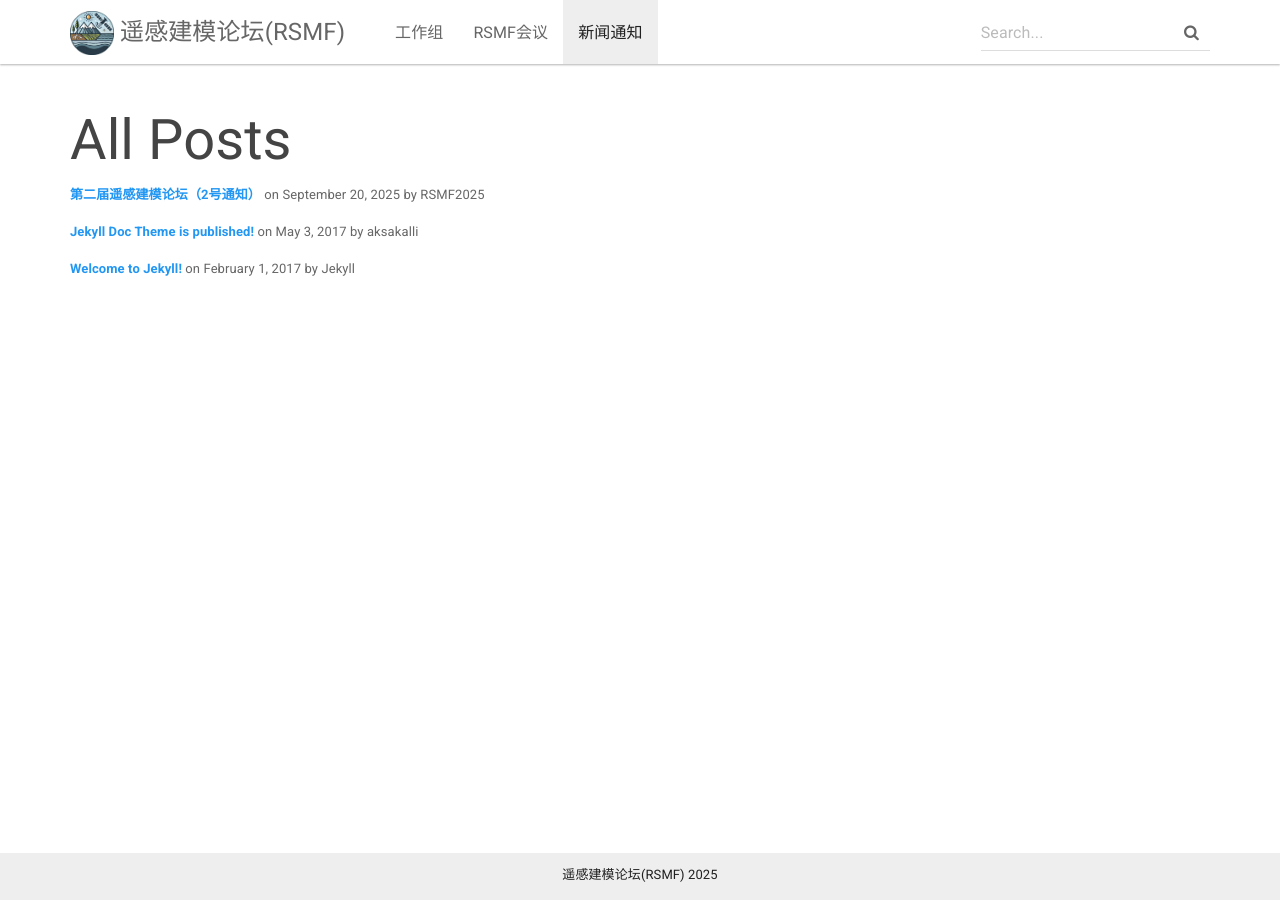
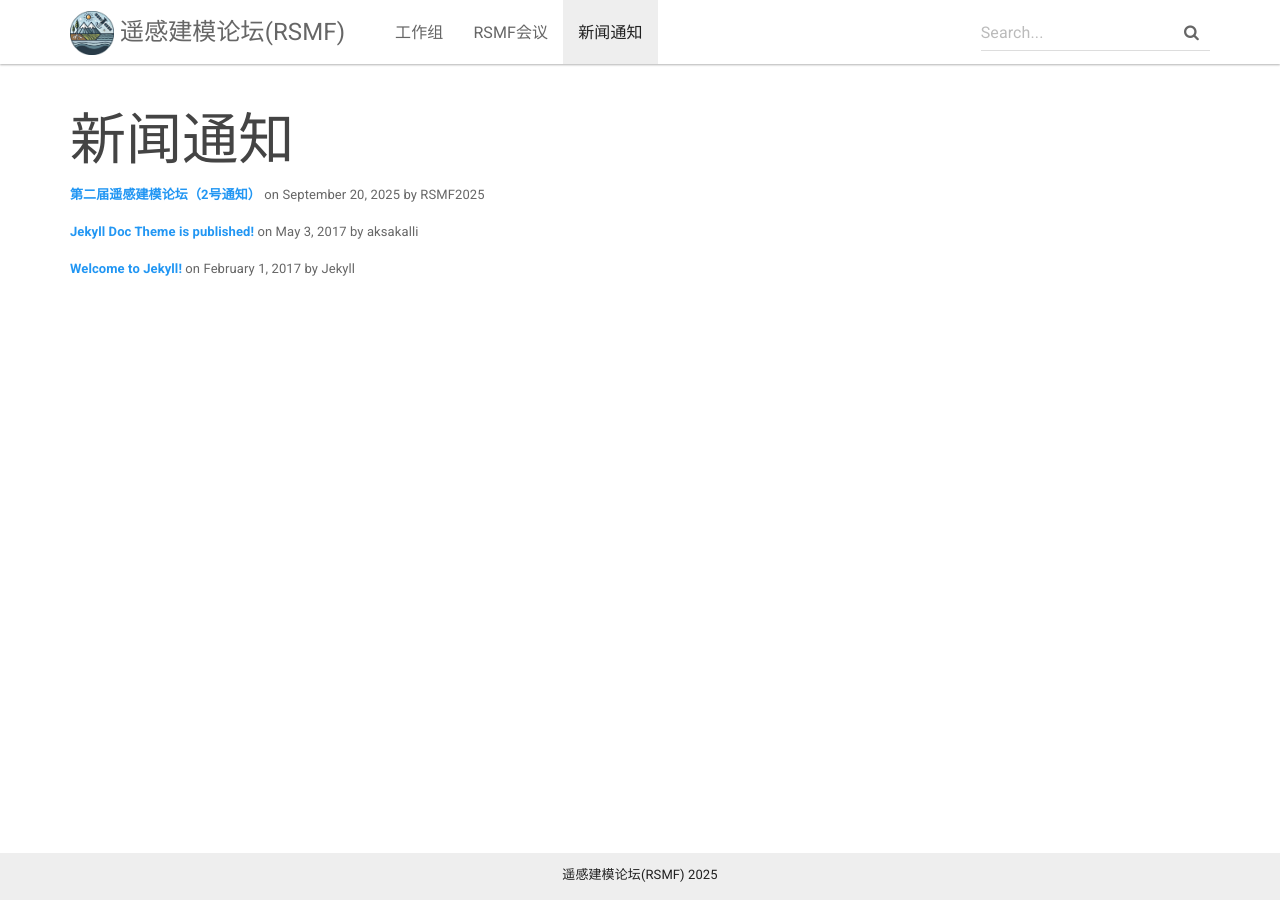
Before and after one commit to rsmodeling/rsmodeling.github.io, a Jekyll site: the page built from assets/allposts.html, in a window 1280 px wide. Built offline with Jekyll 4.4.1, drawn with Linux system fonts in a browser that asks for light colours.

Commit message:
Update allposts.html

```diff
--- a/assets/allposts.html
+++ b/assets/allposts.html
@@ -8,7 +8,7 @@ permalink: allposts.html
 
 <div class="container">
     <div class="inner-content">
-        <h1>All Posts</h1> {% for page in site.posts %}
+        <h1>新闻通知</h1> {% for page in site.posts %}
         <p>
             <strong><a href="{{ page.url | relative_url }}">{{ page.title }}</a></strong>
             <span>on {{ page.date | date: "%B %e, %Y" }} {% if page.author %} by {{ page.author }}{% endif %}</span>
```
